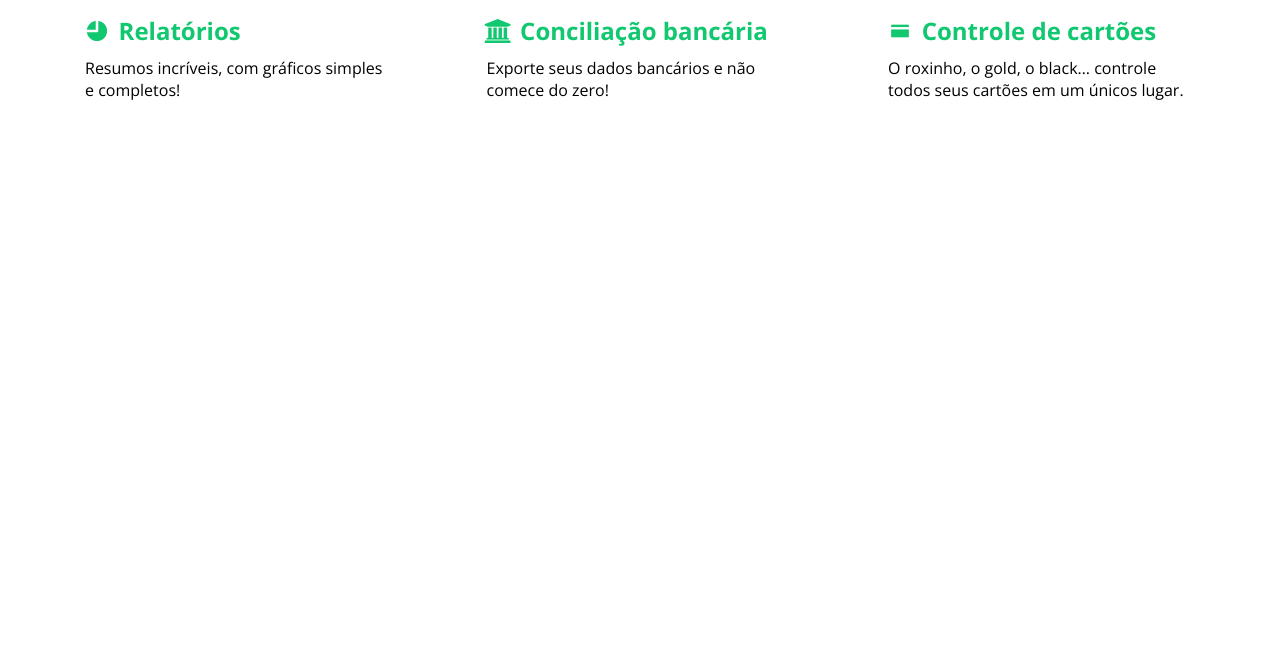
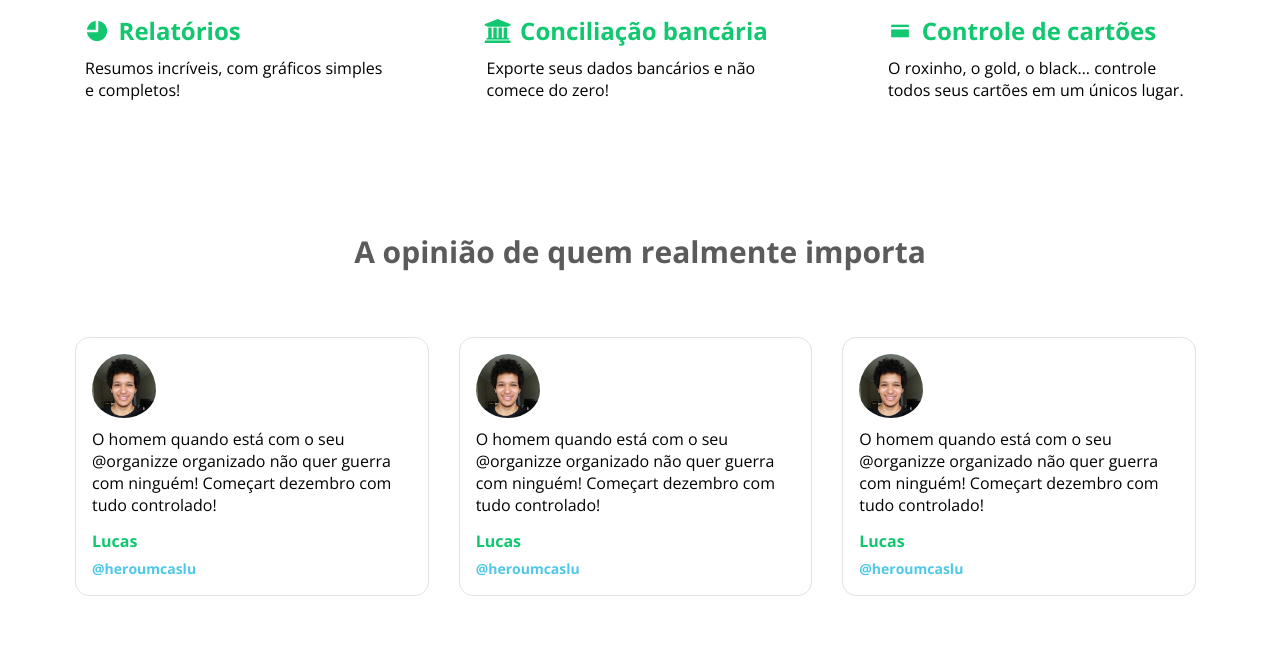
Before and after one commit to heroumcaslu/organizze, a PHP site: page /organizze/ in a window 1280 px wide. Shown: the part 2188-2859 px from the top of the page. Before the commit the page ends 2288 px from the top, so only its background shows below. Run offline with PHP 8.4, Linux system fonts and the light colour scheme.

Commit message:
social proof

```diff
--- a/index.php
+++ b/index.php
@@ -57,6 +57,7 @@ $configSiteName = "Organizze";
             require "{$configThemePath}/offer.php";
             require "{$configThemePath}/callToAction.php";
             require "{$configThemePath}/functionalities.php";
+            require "{$configThemePath}/socialProof.php";
 
         }
 
--- /dev/null
+++ b/theme/socialProof.php
@@ -0,0 +1,28 @@
+<section class="social-proof">
+    <div class="container">
+        <header class="offer-header">
+            <h2>A opinião de quem realmente importa</h2>
+            <div class="line-shape"></div>
+        </header>
+        <div class="comments flex">
+            <div class="comment flex-3">
+                <img class="rounded" src="<?= $configBase ?>/assets/img/user-img.jpg" alt="">
+                <p>O homem quando está com o seu @organizze organizado não quer guerra com ninguém! Começart dezembro com tudo controlado!</p>
+                <span class="user-name">Lucas</span>
+                <a class="instagram-user" href="https://www.instagram.com/heroumcaslu">@heroumcaslu</a>
+            </div>
+            <div class="comment flex-3">
+                <img class="rounded" src="<?= $configBase ?>/assets/img/user-img.jpg" alt="">
+                <p>O homem quando está com o seu @organizze organizado não quer guerra com ninguém! Começart dezembro com tudo controlado!</p>
+                <span class="user-name">Lucas</span>
+                <a class="instagram-user" href="https://www.instagram.com/heroumcaslu">@heroumcaslu</a>
+            </div>
+            <div class="comment flex-3">
+                <img class="rounded" src="<?= $configBase ?>/assets/img/user-img.jpg" alt="">
+                <p>O homem quando está com o seu @organizze organizado não quer guerra com ninguém! Começart dezembro com tudo controlado!</p>
+                <span class="user-name">Lucas</span>
+                <a class="instagram-user" href="https://www.instagram.com/heroumcaslu">@heroumcaslu</a>
+            </div>
+        </div>
+    </div>
+</section>
--- a/theme/style.css
+++ b/theme/style.css
@@ -325,6 +325,57 @@ nav.flex {
 
 }
 
+/*Social proof*/
+
+.social-proof .comments {
+
+    padding: 50px;
+
+}
+
+.social-proof .comment {
+
+    border: 1px solid #e2e2e2;
+    padding: 1em;
+    border-radius: 0.875em;
+
+}
+
+.social-proof .comment img {
+
+    width: 4em;
+    padding-bottom: 10px;
+
+}
+
+.social-proof .comment p {
+
+    padding-bottom: 0.875em;
+
+}
+
+.social-proof .comment span {
+
+    display: block;
+    color: var(--green);
+    font-weight: 700;
+    padding-bottom: 5px;
+
+}
+
+.social-proof .comments .instagram-user {
+
+    font-weight: 700;
+    font-size: 0.875em;
+
+}
+
+.social-proof .comments .instagram-user:hover {
+
+    text-decoration: none;
+
+}
+
 @media (max-width: 62em) {
 
     .main_header .btn.cadastro {
```
Also changed, not shown: assets/img/user-img.jpg (added).
